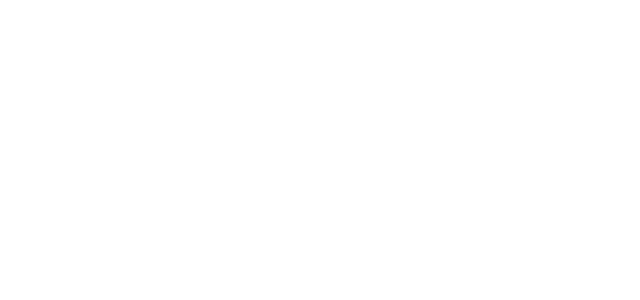
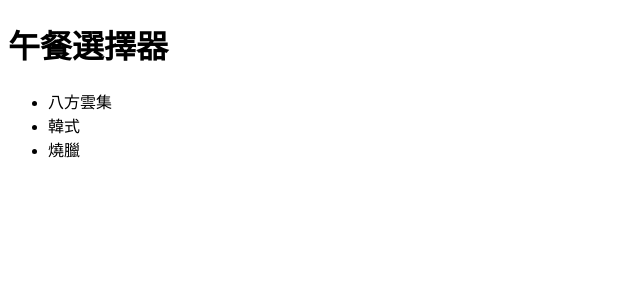
Before and after one commit to Ray625/lunchBox, a Vue app: page / in a window 1280 px wide. Shown: the top 300 px of the page, without its empty margins (0-640 px from the left). Built offline with nearby package versions, Linux system fonts and the light colour scheme.

Commit message:
feat: lunchList

```diff
--- a/src/App.vue
+++ b/src/App.vue
@@ -1,5 +1,36 @@
-<script setup lang="ts"></script>
+<script setup lang="ts">
+import { ref } from 'vue'
+import LunchList from './components/LunchList.vue'
+import type { LunchOption } from './types/lunch'
 
-<template></template>
+const lunchOptions = ref<LunchOption[]>([
+  {
+    id: '1',
+    name: '八方雲集',
+    createdAt: Date.now(),
+    weight: 1,
+  },
+  {
+    id: '2',
+    name: '韓式',
+    createdAt: Date.now(),
+    weight: 1,
+  },
+  {
+    id: '3',
+    name: '燒臘',
+    createdAt: Date.now(),
+    weight: 1,
+  },
+])
+</script>
+
+<template>
+  <main>
+    <h1>午餐選擇器</h1>
+
+    <LunchList :options="lunchOptions" />
+  </main>
+</template>
 
 <style scoped></style>
--- /dev/null
+++ b/src/components/LunchList.vue
@@ -0,0 +1,14 @@
+<script setup lang="ts">
+import type { LunchOption } from '@/types/lunch'
+
+defineProps<{
+  options: LunchOption[]
+}>()
+</script>
+<template>
+  <ul>
+    <li v-for="option in options" :key="option.id">
+      {{ option.name }}
+    </li>
+  </ul>
+</template>
--- a/src/types/lunch.ts
+++ b/src/types/lunch.ts
@@ -0,0 +1,6 @@
+export type LunchOption = {
+  id: string
+  name: string
+  createdAt: number
+  weight: number
+}
```
